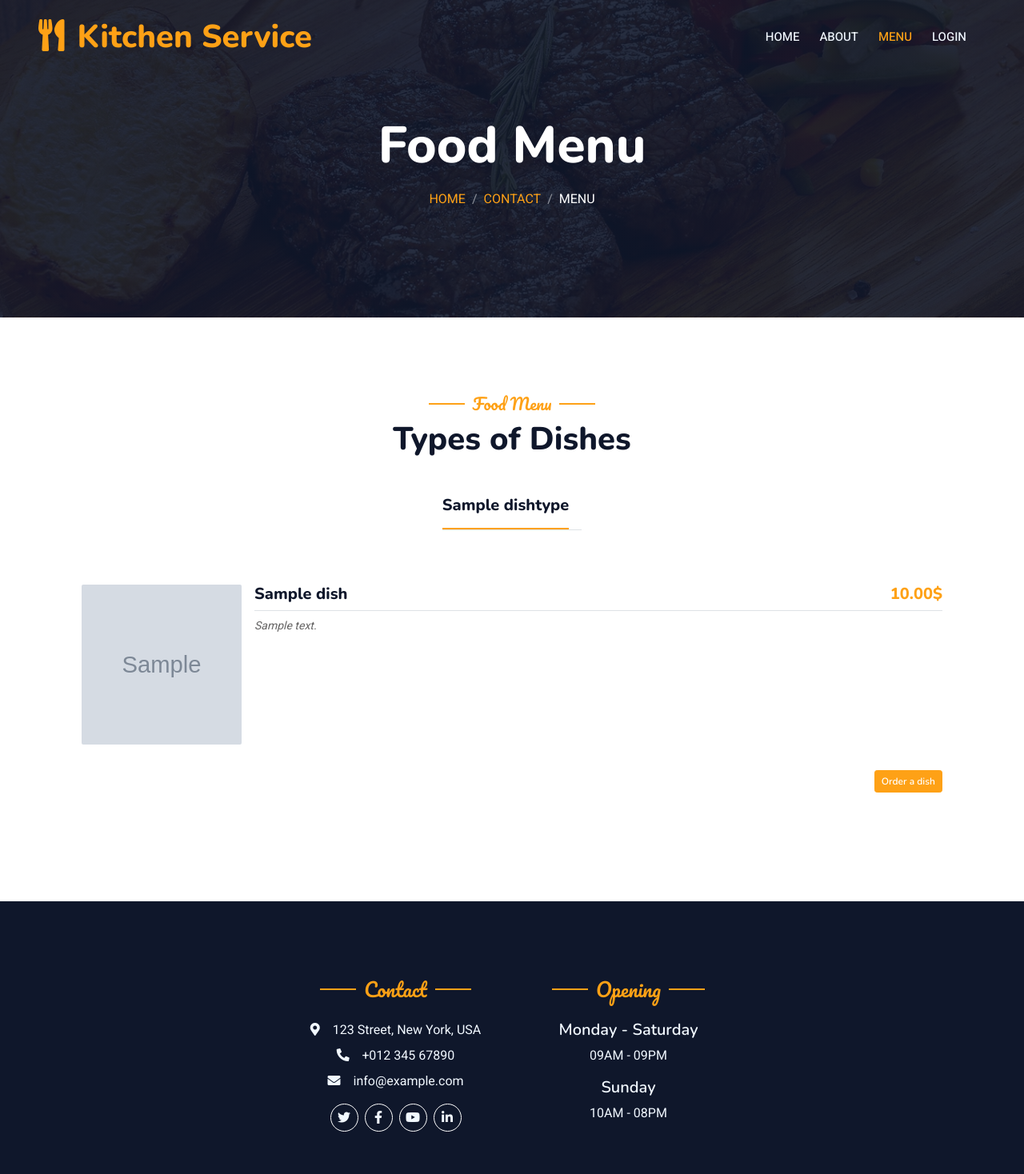
After one commit to Ananiev-Vitalii/Restaurant-Kitchen-Service, a Django app: page /menu/ in a window 1280 px wide. The commit adds this page. Shown: the whole page at 80% size. Run offline with Django 3.2, Linux system fonts and the light colour scheme; tables that the repository leaves empty hold one stand-in row (values such as "Sample post"); grey boxes marked "Sample" are stand-in pictures; some libraries are stand-ins or nearby versions.

Commit message:
Added menu.html page, MenuListView view, and URL path for the menu
- Created `menu.html` template to display the list of dish types.
- Implemented `MenuListView` in `views.py` using `generic.ListView` with `DishType` model.
- Added URL pattern in `urls.py` to route to the menu page at `/menu/`.

```diff
--- a/kitchen_service/urls.py
+++ b/kitchen_service/urls.py
@@ -1,9 +1,13 @@
 from django.urls import path
-from .views import DishListView, AboutTemplateView
+from .views import (
+    DishListView,
+    AboutTemplateView,
+    MenuListView)
 
 urlpatterns = [
     path("", DishListView.as_view(), name="home"),
-    path("about/", AboutTemplateView.as_view(), name="about")
+    path("about/", AboutTemplateView.as_view(), name="about"),
+    path("menu/", MenuListView.as_view(), name="menu")
 ]
 
 app_name = "kitchen_service"
--- a/kitchen_service/views.py
+++ b/kitchen_service/views.py
@@ -1,6 +1,6 @@
 from django.views import generic
 
-from kitchen_service.models import Dish
+from kitchen_service.models import Dish, DishType, Order
 
 
 class DishListView(generic.ListView):
@@ -17,3 +17,18 @@ class AboutTemplateView(generic.TemplateView):
             "cooks", "ingredients"
         )
     }
+
+
+class MenuListView(generic.ListView):
+    model = DishType
+    template_name = "kitchen_service/menu.html"
+    context_object_name = "dish_type_list"
+    queryset = DishType.objects.all()
+
+# class Order(generic.DetailView):
+#     model = Order
+#     template_name = "kitchen_service/order.html"
+#     context_object_name = "order_detail"
+#     queryset = Order.objects.select_related(
+#         "dishes", "cook"
+#     ).prefetch_related("dishes__cooks", "dishes__ingredients")
--- a/templates/includes/navbar.html
+++ b/templates/includes/navbar.html
@@ -11,7 +11,7 @@
          class="nav-item nav-link {% if request.resolver_match.url_name == 'home' %} active {% endif %}">Home</a>
       <a href="{% url 'kitchen_service:about' %}"
          class="nav-item nav-link {% if request.resolver_match.url_name == 'about' %} active {% endif %}">About</a>
-      <a href=""
+      <a href="{% url 'kitchen_service:menu' %}"
          class="nav-item nav-link {% if request.resolver_match.url_name == 'menu' %} active {% endif %}">Menu</a>
       <a href="#" class="nav-item nav-link">Login</a>
     </div>
--- /dev/null
+++ b/templates/kitchen_service/menu.html
@@ -0,0 +1,107 @@
+{% extends "base.html" %}
+{% load static %}
+
+{% block title %}
+Menu / Kitchen Service
+{% endblock title %}
+
+{% block content %}
+
+<!-- Spinner Start -->
+{% include 'includes/spinner.html' %}
+<!-- Spinner End -->
+
+<!-- Navbar & Hero Start -->
+<div class="container-xxl position-relative p-0">
+  {% include 'includes/navbar.html' %}
+
+  <div class="container-xxl py-5 bg-dark hero-header mb-5">
+    <div class="container text-center my-5 pt-5 pb-4">
+      <h1 class="display-3 text-white mb-3 animated slideInDown">Food Menu</h1>
+      <nav aria-label="breadcrumb">
+        <ol class="breadcrumb justify-content-center text-uppercase">
+          <li class="breadcrumb-item"><a href="{% url 'kitchen_service:home' %}">Home</a></li>
+          <li class="breadcrumb-item"><a href="#contact">Contact</a></li>
+          <li class="breadcrumb-item text-white active" aria-current="page">Menu</li>
+        </ol>
+      </nav>
+    </div>
+  </div>
+</div>
+<!-- Navbar & Hero End -->
+
+<!-- Menu Start -->
+<div class="container-xxl py-5">
+  <div class="container">
+    <div class="text-center wow fadeInUp" data-wow-delay="0.1s">
+      <h5 class="section-title ff-secondary text-center text-primary fw-normal">Food Menu</h5>
+      <h1 class="mb-5">Types of Dishes</h1>
+    </div>
+    <div class="tab-class text-center wow fadeInUp" data-wow-delay="0.1s">
+      <ul class="nav nav-pills d-inline-flex justify-content-center border-bottom mb-5">
+        {% for dish_type in dish_type_list %}
+        <li class="nav-item">
+          <a class="d-flex align-items-center text-start mx-3 ms-0 pb-3 {% if forloop.first %}active{% endif %}"
+             data-bs-toggle="pill" href="#tab-{{ dish_type.id }}">
+            <div>
+              <h5 class="mt-n1 mb-0">
+                {{ dish_type.name }}{% if not forloop.last %} <span style="color: orange;">/</span>{% endif %}
+              </h5>
+            </div>
+          </a>
+        </li>
+        {% endfor %}
+      </ul>
+      <div class="tab-content">
+        {% for dish_type in dish_type_list %}
+        <div id="tab-{{ dish_type.id }}"
+             class="tab-pane fade {% if forloop.first %}show active{% endif %} p-0">
+          <div class="row g-4">
+            {% for dish in dish_type.dish_set.all %}
+            <div class="col-lg-12 d-flex align-items-stretch">
+              <div class="w-100 d-flex flex-column justify-content-between"
+                   style="padding: 20px; margin-bottom: 20px; min-height: 300px; position: relative;">
+                <div class="d-flex">
+                  <img class="flex-shrink-0 img-fluid rounded" src="{{ dish.image.url }}" alt="{{ dish.name }}"
+                       style="width: 200px; height: 200px; object-fit: cover;">
+                  <div class="w-100 d-flex flex-column text-start ps-3">
+                    <h5 class="d-flex justify-content-between border-bottom pb-2">
+                      <span>{{ dish.name }}</span>
+                      <span class="text-primary">{{ dish.price }}$</span>
+                    </h5>
+                    <small class="fst-italic">{{ dish.description }}</small>
+                  </div>
+                </div>
+                <div class="d-flex justify-content-end" style="margin-top: 10px;">
+                  <a class="btn btn-primary btn-sm" href="#"
+                     style="text-transform: none; font-size: 12px;">
+                    Order a dish
+                  </a>
+                </div>
+              </div>
+            </div>
+            {% endfor %}
+          </div>
+        </div>
+        {% endfor %}
+      </div>
+    </div>
+  </div>
+</div>
+
+
+<!-- Menu End -->
+
+<!-- Footer Start -->
+{% include 'includes/footer.html' %}
+<!-- Footer End -->
+
+<!-- Back to Top -->
+{% include 'includes/back_to_top.html' %}
+<!-- Back to Top End-->
+
+{% endblock content %}
+
+{% block JavaScript %}
+
+{% endblock JavaScript %}
```
